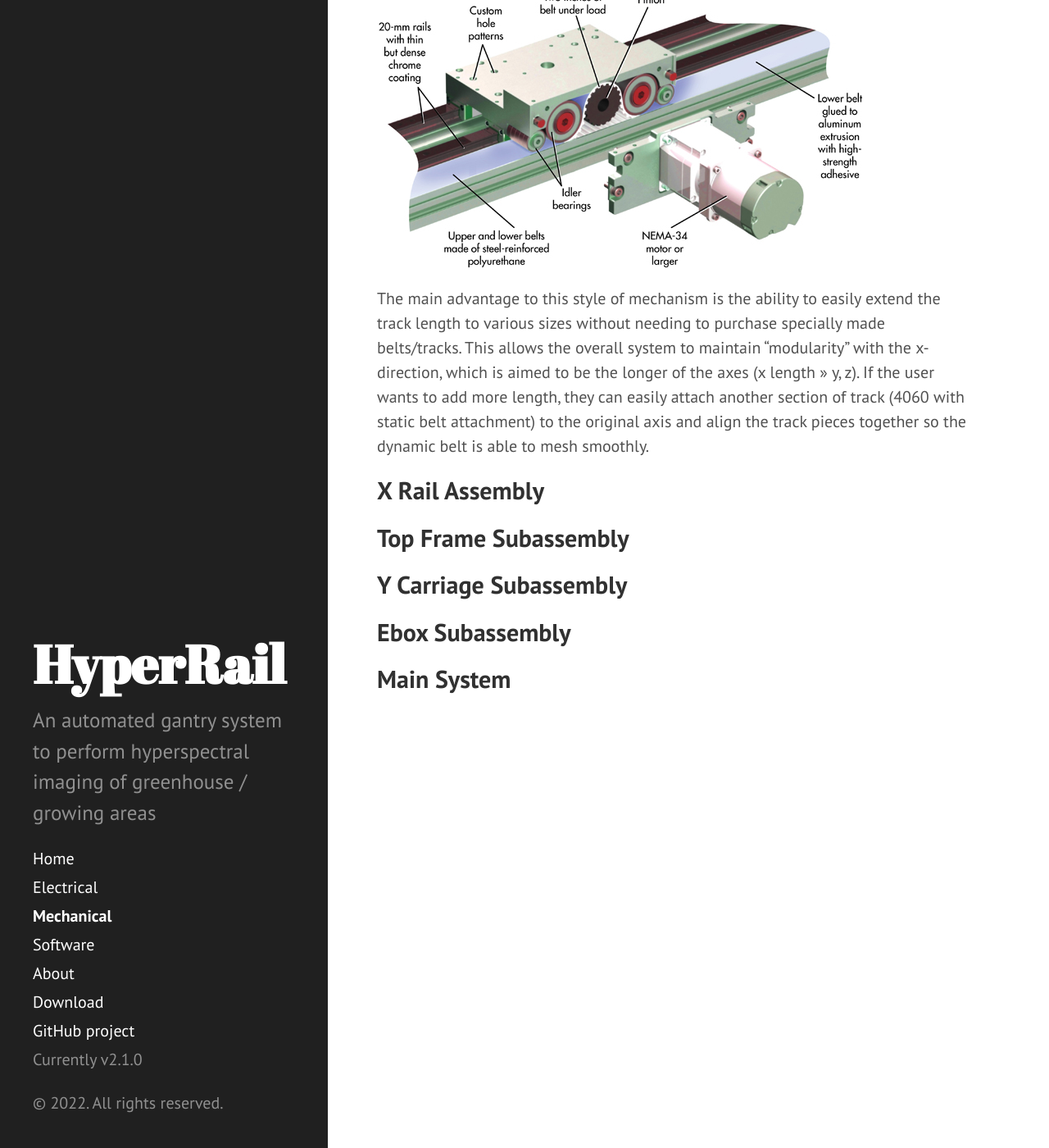
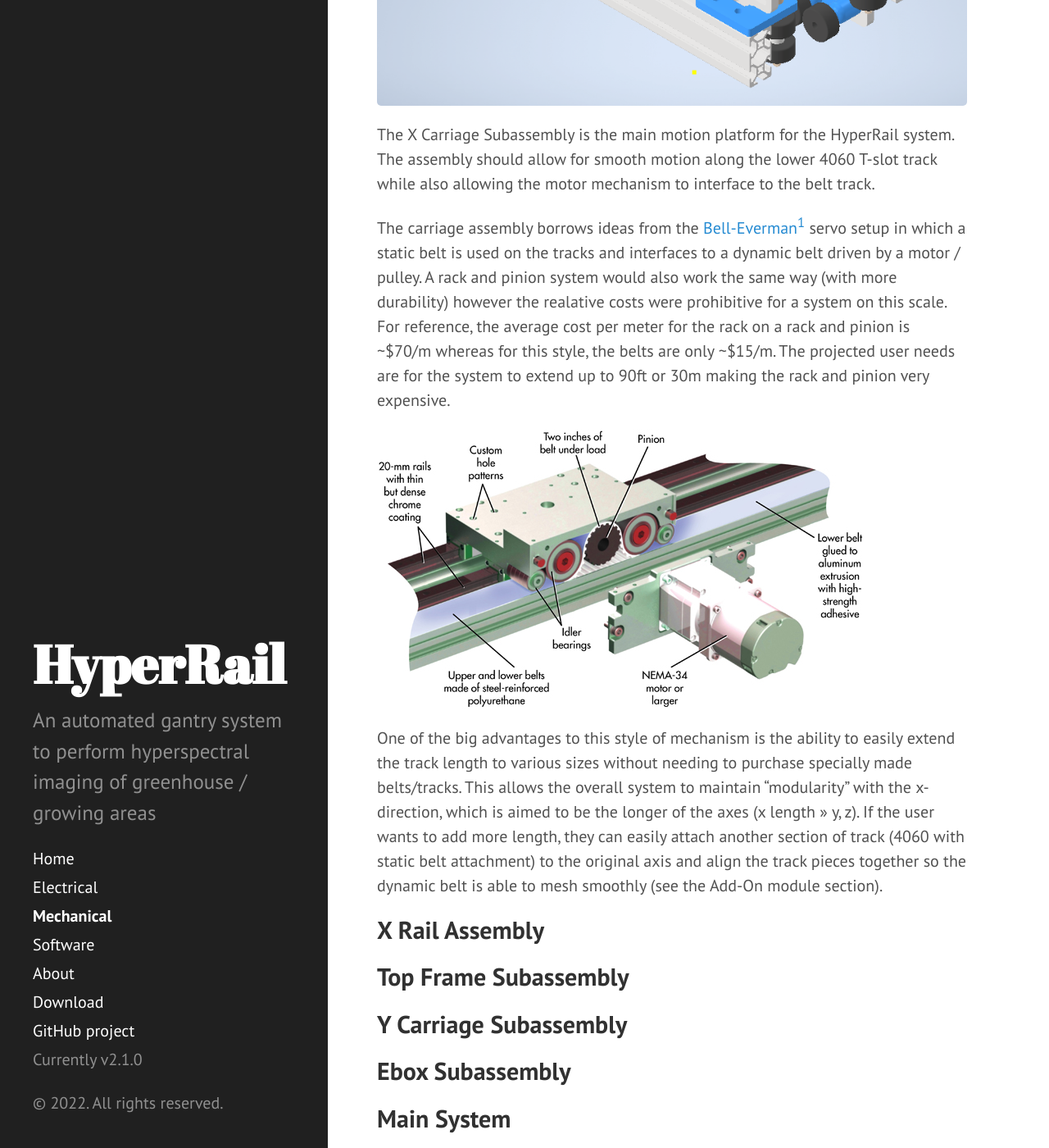
Before and after one commit to Jbruslind/Jbruslind.github.io, a Jekyll site: the page built from Mechanical.md, in a window 1280 px wide and 1400 px high, scrolled down 1206 px. Shown: the whole window at 82% size. Built offline with Jekyll 4.4.1, drawn with Linux system fonts in a browser that asks for light colours; some of the changed text lies outside the part shown.

Commit message:
add new pictures

```diff
--- a/Mechanical.md
+++ b/Mechanical.md
@@ -7,17 +7,19 @@ title: Mechanical
 
 The Mechanical system was designed with modularity and easy assembly in mind. In the future, the system may be deployed in differing areas and require an increase or decrease in dimensions. The mechanical system must be designed to accommodate changes in dimensions to fit the users needs. In addition, the system will be used by users with little to no prior knowledge of how it was designed or any institutional knowledge of how it was originally assembled. The overall system was broken up into simple sub-assemblies to streamline the manufacturing and assembly process.
 
+![Full System](https://raw.githubusercontent.com/Jbruslind/Jbruslind.github.io/main/assets/Mechanical_assets/FullSystem.png "Full System")
+
 ## X Carriage Subassembly
 
 ![Carriage Subassembly](https://raw.githubusercontent.com/Jbruslind/Jbruslind.github.io/main/assets/Mechanical_assets/Carriage_Assembly.png "Carriage Subassembly")
 
 The X Carriage Subassembly is the main motion platform for the HyperRail system. The assembly should allow for smooth motion along the lower 4060 T-slot track while also allowing the motor mechanism to interface to the belt track.
 
-The carriage assembly borrows ideas from the [Bell-Everman](https://www.bell-everman.com/products/linear-positioning/servobelt-linear-sbl) servo setup in which a static belt is used on the tracks and interfaces to a dynamic belt driven by a motor / pulley.
+The carriage assembly borrows ideas from the [Bell-Everman](https://www.bell-everman.com/products/linear-positioning/servobelt-linear-sbl)[^1] servo setup in which a static belt is used on the tracks and interfaces to a dynamic belt driven by a motor / pulley. A rack and pinion system would also work the same way (with more durability) however the realative costs were prohibitive for a system on this scale. For reference, the average cost per meter for the rack on a rack and pinion is ~$70/m whereas for this style, the belts are only ~$15/m. The projected user needs are for the system to extend up to 90ft or 30m making the rack and pinion very expensive.
 
 ![Bell-Everman Servo](https://raw.githubusercontent.com/Jbruslind/Jbruslind.github.io/main/assets/Mechanical_assets/BellEverMan.jpg "Bell Everman Servo")
 
-The main advantage to this style of mechanism is the ability to easily extend the track length to various sizes without needing to purchase specially made belts/tracks. This allows the overall system to maintain "modularity" with the x-direction, which is aimed to be the longer of the axes (x length >> y, z). If the user wants to add more length, they can easily attach another section of track (4060 with static belt attachment) to the original axis and align the track pieces together so the dynamic belt is able to mesh smoothly.
+One of the big advantages to this style of mechanism is the ability to easily extend the track length to various sizes without needing to purchase specially made belts/tracks. This allows the overall system to maintain "modularity" with the x-direction, which is aimed to be the longer of the axes (x length >> y, z). If the user wants to add more length, they can easily attach another section of track (4060 with static belt attachment) to the original axis and align the track pieces together so the dynamic belt is able to mesh smoothly (see the Add-On module section).
 
 ## X Rail Assembly
 
@@ -28,3 +30,6 @@ The main advantage to this style of mechanism is the ability to easily extend th
 ## Ebox Subassembly
 
 ## Main System
+
+## References
+[^1]: Bell-Everman, Inc. (2016, October 19). New ServoBelt™ LoopTrack Linear Stage. Retrieved from https://www.bell-everman.com/products/linear-positioning/servobelt-linear-sbl
```
Also changed, not shown: about.md (+2 -3 lines), assets/Mechanical_assets/Addonmodule.png (added), assets/Mechanical_assets/FullSystem.png (added).
